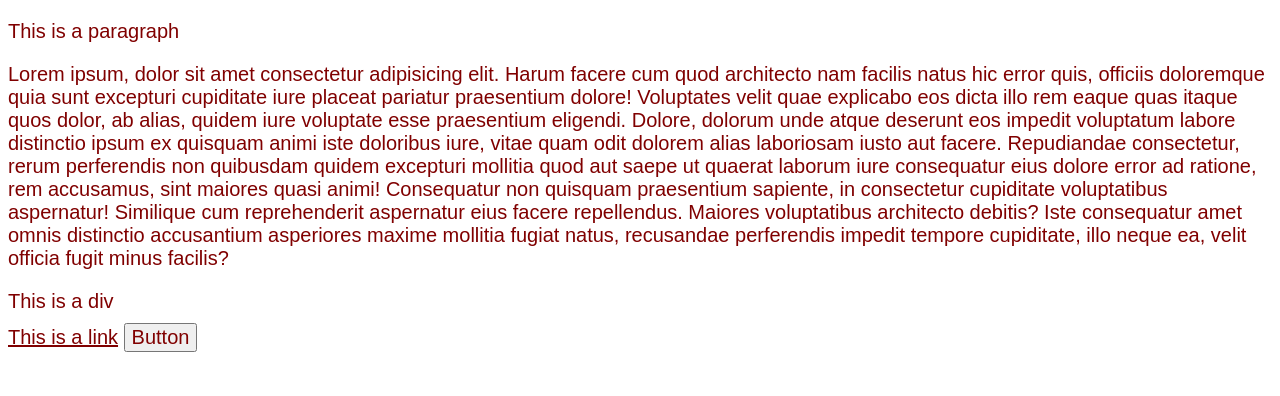
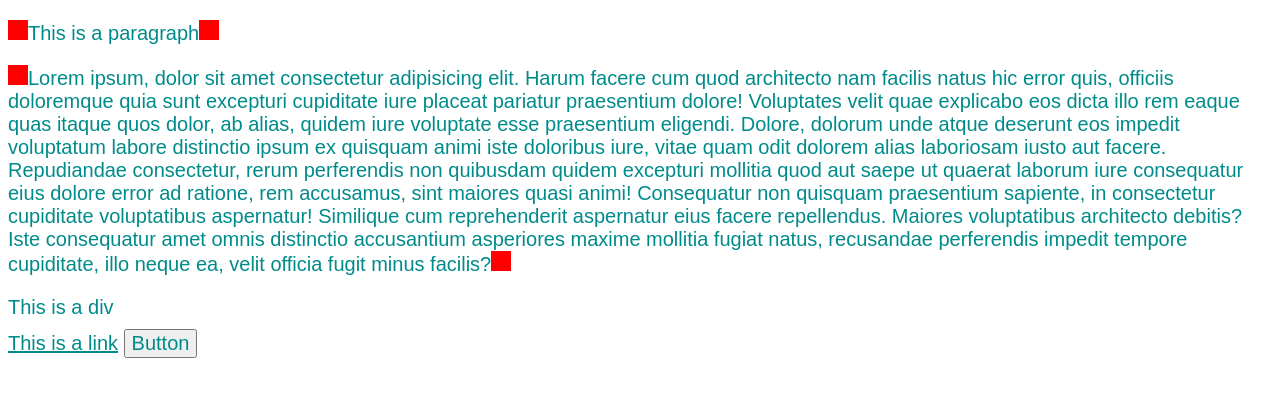
Before and after one commit to TekniqueJoseph/pseudoclassesandelements, a plain HTML site: page index.html in a window 1280 px wide. Drawn offline with Linux system fonts and the light colour scheme.

Commit message:
added content

```diff
--- a/index.html
+++ b/index.html
@@ -8,7 +8,7 @@
     <script src="script.js" defer></script>
 </head>
 <body>
-    <p>This is a paragraph</p>
+    <p class="firstp">This is a paragraph</p>
     <p>Lorem ipsum, dolor sit amet consectetur adipisicing elit. Harum facere cum quod architecto nam facilis natus hic error quis, officiis doloremque quia sunt excepturi cupiditate iure placeat pariatur praesentium dolore! Voluptates velit quae explicabo eos dicta illo rem eaque quas itaque quos dolor, ab alias, quidem iure voluptate esse praesentium eligendi. Dolore, dolorum unde atque deserunt eos impedit voluptatum labore distinctio ipsum ex quisquam animi iste doloribus iure, vitae quam odit dolorem alias laboriosam iusto aut facere. Repudiandae consectetur, rerum perferendis non quibusdam quidem excepturi mollitia quod aut saepe ut quaerat laborum iure consequatur eius dolore error ad ratione, rem accusamus, sint maiores quasi animi! Consequatur non quisquam praesentium sapiente, in consectetur cupiditate voluptatibus aspernatur! Similique cum reprehenderit aspernatur eius facere repellendus. Maiores voluptatibus architecto debitis? Iste consequatur amet omnis distinctio accusantium asperiores maxime mollitia fugiat natus, recusandae perferendis impedit tempore cupiditate, illo neque ea, velit officia fugit minus facilis?</p>
     <div>This is a div</div>
     <a href="#">This is a link</a>
--- a/style.css
+++ b/style.css
@@ -1,6 +1,21 @@
 *{
     font-family: Arial, Helvetica, sans-serif;
     font-size: 20px;
-    color: maroon;
+    color: darkcyan;
     margin-top: 10px;
 }
+
+p::before{
+    display: inline-block;
+    content: '';
+    width: 20px;
+    height: 20px;
+    background-color: red;
+}
+p::after{
+    display: inline-block;
+    content: '';
+    width: 20px;
+    height: 20px;
+    background-color: red;
+}
```
